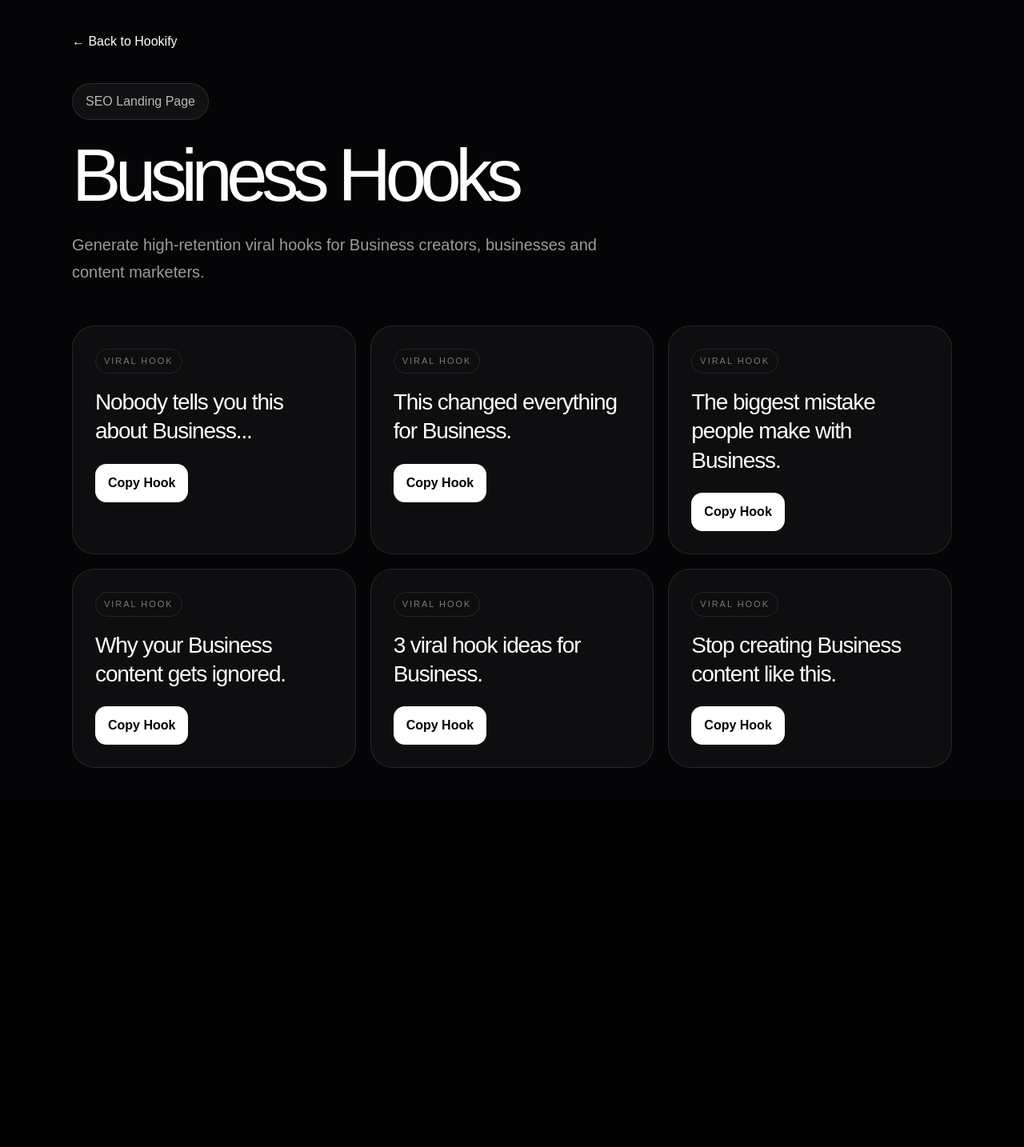
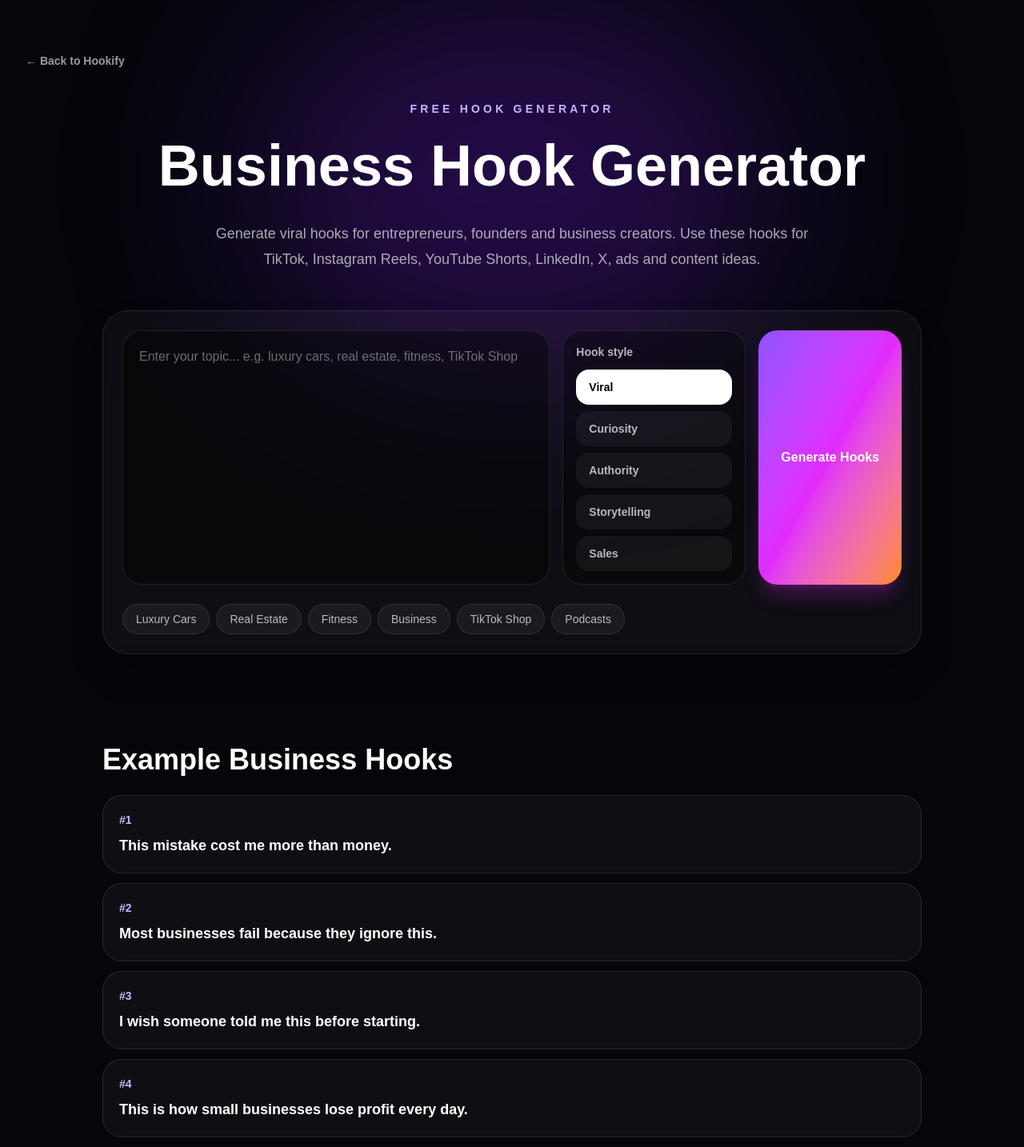
Before and after one commit to ghigamarius-dot/hookify, a Next.js app: page /hooks-for/business in a window 1280 px wide. Shown: the top 1434 px of the page at 80% size. Before the commit the page ends 1000 px from the top, so only its background shows below. Built offline with nearby package versions, Linux system fonts and the light colour scheme.

Commit message:
Refactor HooksForPage to use async params

```diff
--- a/app/hooks-for/[slug]/page.tsx
+++ b/app/hooks-for/[slug]/page.tsx
@@ -1,152 +1,128 @@
+import type { Metadata } from "next";
+import { getCategoryBySlug, hookCategories } from "../../data/hooks";
+import HookGenerator from "../../components/HookGenerator";
+
 type Props = {
-  params: {
+  params: Promise<{
     slug: string;
-  };
+  }>;
 };
 
-function formatSlug(slug: string) {
-  return slug
-    .replaceAll("-", " ")
-    .replace(/\b\w/g, (char) => char.toUpperCase());
+export async function generateStaticParams() {
+  return hookCategories.map((category) => ({
+    slug: category.slug,
+  }));
 }
 
-const hooks = [
-  "Nobody tells you this about {topic}...",
-  "This changed everything for {topic}.",
-  "The biggest mistake people make with {topic}.",
-  "Why your {topic} content gets ignored.",
-  "3 viral hook ideas for {topic}.",
-  "Stop creating {topic} content like this.",
-];
+export async function generateMetadata({ params }: Props): Promise<Metadata> {
+  const { slug } = await params;
+  const category = getCategoryBySlug(slug);
 
-export async function generateMetadata({ params }: Props) {
-  const topic = formatSlug(params.slug);
+  if (!category) {
+    return {
+      title: "Hook Generator - Hookify",
+    };
+  }
 
   return {
-    title: `${topic} Hooks Generator | Hookify`,
-    description: `Generate viral hooks for ${topic} content with Hookify.`,
+    title: `${category.name} Hook Generator - Hookify`,
+    description: category.description,
   };
 }
 
-export default function HooksForPage({ params }: Props) {
-  const topic = formatSlug(params.slug);
+export default async function HooksForPage({ params }: Props) {
+  const { slug } = await params;
+  const category = getCategoryBySlug(slug);
+
+  if (!category) {
+    return (
+      <main className="min-h-screen bg-[#05050a] px-4 py-20 text-white">
+        <div className="mx-auto max-w-3xl text-center">
+          <h1 className="text-4xl font-black">Category not found</h1>
+          <a href="/" className="mt-6 inline-flex rounded-full bg-white px-6 py-3 font-black text-black">
+            Back to Hookify
+          </a>
+        </div>
+      </main>
+    );
+  }
 
   return (
-    <main
-      style={{
-        minHeight: "100vh",
-        background: "#050507",
-        color: "white",
-        padding: "40px",
-        fontFamily: "Arial",
-      }}
-    >
-      <div style={{ maxWidth: 1100, margin: "0 auto" }}>
-        <a href="/" style={{ color: "white" }}>
-          ← Back to Hookify
-        </a>
+    <main className="min-h-screen bg-[#05050a] text-white">
+      <section className="relative overflow-hidden px-4 py-10 md:px-8 md:py-16">
+        <div className="absolute left-1/2 top-0 h-[450px] w-[650px] -translate-x-1/2 rounded-full bg-violet-600/25 blur-[120px]" />
 
-        <div style={{ marginTop: 40 }}>
-          <div
-            style={{
-              display: "inline-flex",
-              padding: "10px 16px",
-              borderRadius: 999,
-              border: "1px solid rgba(255,255,255,.12)",
-              background: "rgba(255,255,255,.05)",
-              color: "rgba(255,255,255,.7)",
-            }}
-          >
-            SEO Landing Page
+        <div className="relative mx-auto max-w-7xl">
+          <a href="/" className="mb-10 inline-flex text-sm font-bold text-white/60 hover:text-white">
+            ← Back to Hookify
+          </a>
+
+          <div className="mx-auto max-w-4xl text-center">
+            <p className="mb-4 text-sm font-black uppercase tracking-[0.3em] text-violet-300">
+              Free Hook Generator
+            </p>
+
+            <h1 className="text-5xl font-black leading-tight md:text-7xl">
+              {category.name} Hook Generator
+            </h1>
+
+            <p className="mx-auto mt-6 max-w-3xl text-lg leading-8 text-white/65">
+              Generate viral hooks for {category.audience}. Use these hooks for TikTok,
+              Instagram Reels, YouTube Shorts, LinkedIn, X, ads and content ideas.
+            </p>
           </div>
 
-          <h1
-            style={{
-              fontSize: "clamp(52px, 8vw, 92px)",
-              lineHeight: 0.95,
-              letterSpacing: "-0.08em",
-              margin: "26px 0",
-            }}
-          >
-            {topic} Hooks
-          </h1>
+          <div className="mt-12">
+            <HookGenerator />
+          </div>
+        </div>
+      </section>
 
-          <p
-            style={{
-              maxWidth: 720,
-              color: "rgba(255,255,255,.6)",
-              fontSize: 20,
-              lineHeight: 1.7,
-            }}
-          >
-            Generate high-retention viral hooks for {topic} creators,
-            businesses and content marketers.
-          </p>
+      <section className="px-4 py-12 md:px-8">
+        <div className="mx-auto max-w-5xl">
+          <h2 className="mb-6 text-3xl font-black md:text-4xl">
+            Example {category.name} Hooks
+          </h2>
+
+          <div className="grid gap-3">
+            {category.hooks.map((hook, index) => (
+              <div
+                key={hook}
+                className="rounded-3xl border border-white/10 bg-white/[0.04] p-5"
+              >
+                <p className="text-sm font-black text-violet-300">#{index + 1}</p>
+                <p className="mt-2 text-lg font-bold">{hook}</p>
+              </div>
+            ))}
+          </div>
         </div>
+      </section>
 
-        <section
-          style={{
-            display: "grid",
-            gridTemplateColumns: "repeat(auto-fit,minmax(320px,1fr))",
-            gap: 18,
-            marginTop: 50,
-          }}
-        >
-          {hooks.map((hook) => (
-            <article
-              key={hook}
-              style={{
-                border: "1px solid rgba(255,255,255,.1)",
-                background: "rgba(255,255,255,.04)",
-                borderRadius: 28,
-                padding: 28,
-              }}
-            >
-              <div
-                style={{
-                  display: "inline-flex",
-                  padding: "6px 10px",
-                  borderRadius: 999,
-                  border: "1px solid rgba(255,255,255,.1)",
-                  color: "rgba(255,255,255,.45)",
-                  fontSize: 11,
-                  textTransform: "uppercase",
-                  letterSpacing: ".18em",
-                  marginBottom: 18,
-                }}
-              >
-                Viral Hook
+      <section className="px-4 py-12 md:px-8">
+        <div className="mx-auto max-w-5xl rounded-[2rem] border border-white/10 bg-white/[0.04] p-8 md:p-10">
+          <h2 className="text-3xl font-black md:text-4xl">
+            How to use these hooks
+          </h2>
+
+          <div className="mt-6 grid gap-4 md:grid-cols-3">
+            {[
+              ["1", "Pick a hook", "Choose the hook that creates the strongest curiosity."],
+              ["2", "Add your story", "Connect the hook to your video, post, offer or lesson."],
+              ["3", "End with CTA", "Tell people to follow, comment, save, buy or learn more."],
+            ].map(([step, title, text]) => (
+              <div key={step} className="rounded-3xl bg-black/30 p-6">
+                <p className="text-3xl font-black text-violet-300">{step}</p>
+                <p className="mt-3 font-black">{title}</p>
+                <p className="mt-2 text-sm leading-6 text-white/60">{text}</p>
               </div>
+            ))}
+          </div>
+        </div>
+      </section>
 
-              <h2
-                style={{
-                  fontSize: 28,
-                  lineHeight: 1.3,
-                  letterSpacing: "-0.04em",
-                  margin: 0,
-                }}
-              >
-                {hook.replaceAll("{topic}", topic)}
-              </h2>
-
-              <button
-                style={{
-                  marginTop: 22,
-                  border: 0,
-                  background: "white",
-                  color: "black",
-                  borderRadius: 14,
-                  padding: "12px 16px",
-                  fontWeight: 800,
-                  cursor: "pointer",
-                }}
-              >
-                Copy Hook
-              </button>
-            </article>
-          ))}
-        </section>
-      </div>
+      <footer className="border-t border-white/10 px-4 py-8 text-center text-sm text-white/40">
+        © {new Date().getFullYear()} Hookify. Free {category.name} hook generator.
+      </footer>
     </main>
   );
 }
```
